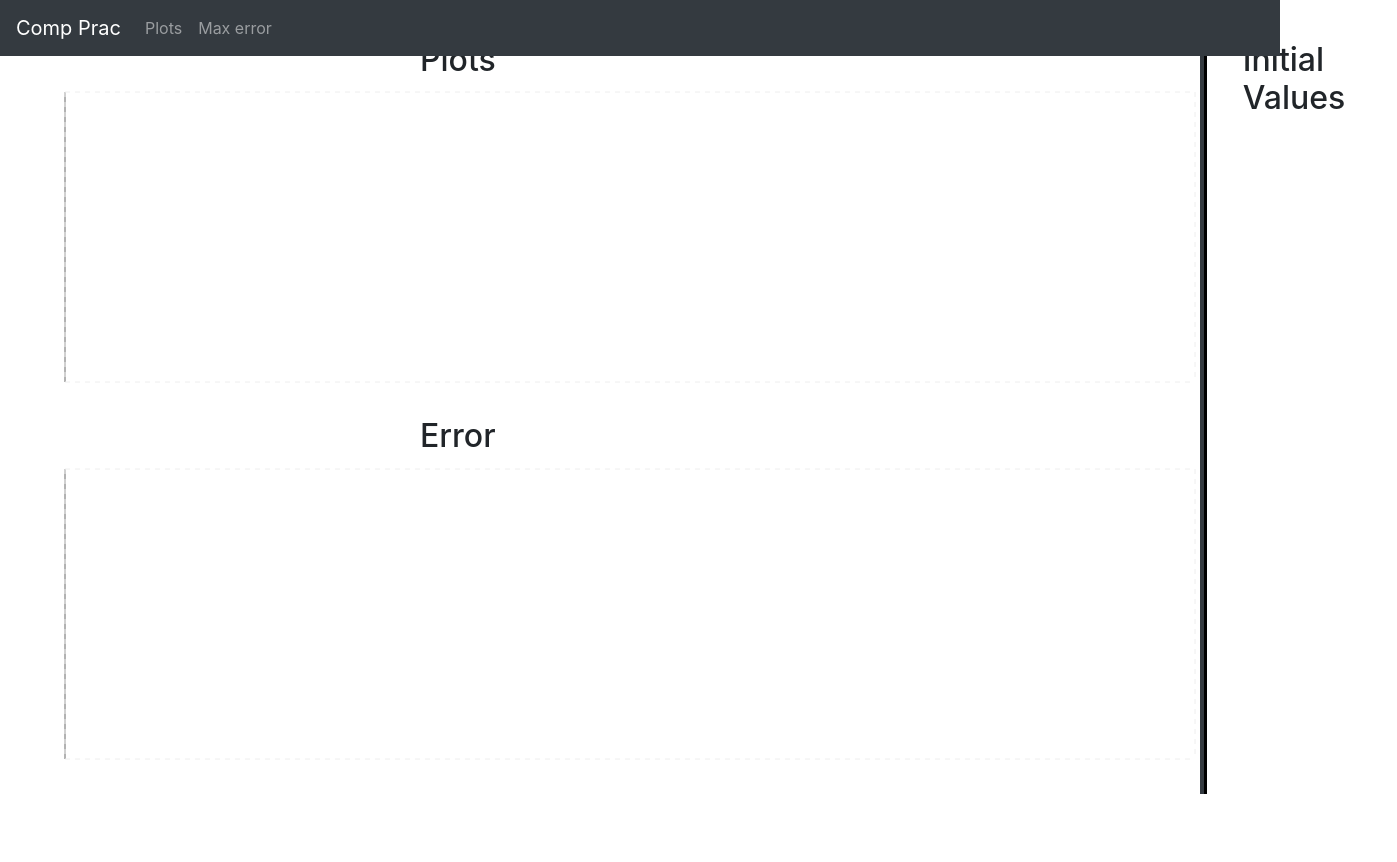
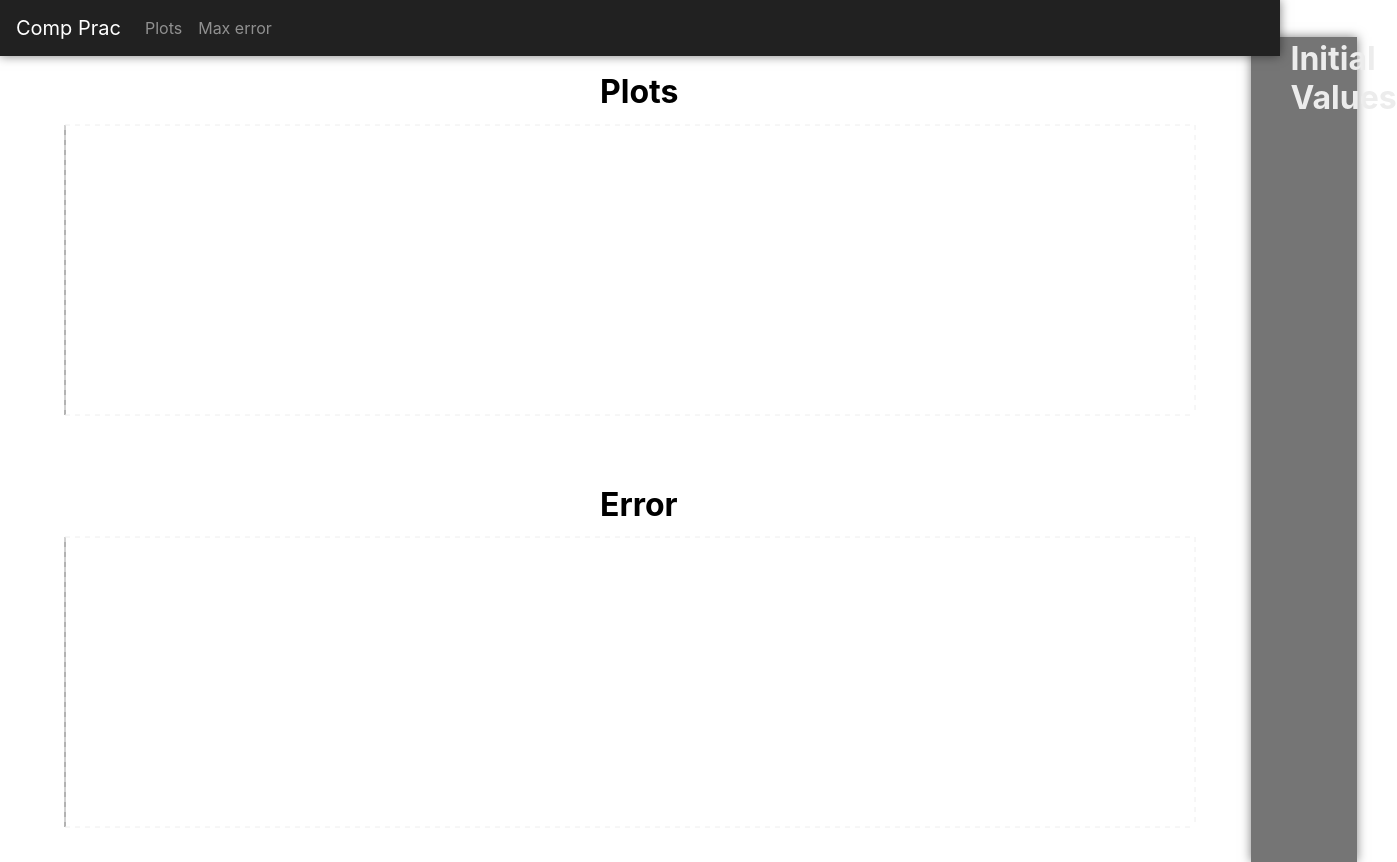
Before and after one commit to k05m0navt/computational-practicum, a React (Create React App) app: page /plots in a window 1280 px wide. Shown: the whole page, 1397 px wide, since content can reach past the window. Before the commit the page ends 800 px from the top, so only its background shows below. Built offline with nearby package versions, Linux system fonts and the light colour scheme.

Commit message:
add design to HomePage and SideBar

```diff
--- a/src/molecules/NavBar.js
+++ b/src/molecules/NavBar.js
@@ -1,5 +1,6 @@
 import React from "react";
 import { Navbar, Nav } from "react-bootstrap";
+import '../styles/NavBar/styles.css';
 
 function NavBar(props) {
     return (
@@ -7,7 +8,7 @@ function NavBar(props) {
             <Navbar
                 collapseOnSelect
                 expand="lg"
-                bg="dark"
+                className='color_nav'
                 variant="dark"
                 fixed="top"
             >
--- a/src/pages/IntroPage/IntroPage.js
+++ b/src/pages/IntroPage/IntroPage.js
@@ -7,7 +7,7 @@ function IntroPage(props) {
         <div className="intro_page">
             <h1>Computational Practicum</h1>
             <ButtonForRoute
-                to="/home"
+                to="/plots"
                 text="Start solving"
                 buttonClass="btn btn-outline-dark"
             />
--- a/src/styles/HomePage/styles.css
+++ b/src/styles/HomePage/styles.css
@@ -1,5 +1,5 @@
 .home_content {
     display: flex;
     flex-direction: row;
-    margin-top: 3.2%;
+    margin-top: 2.9%;
 }
--- /dev/null
+++ b/src/styles/NavBar/styles.css
@@ -0,0 +1,4 @@
+.color_nav {
+    background-color: #212121;
+    box-shadow: 0 0 10px rgba(0,0,0,0.5);
+}
--- a/src/styles/Plot/styles.css
+++ b/src/styles/Plot/styles.css
@@ -1,5 +1,9 @@
-
+.plot {
+    padding-top: 3%;
+}
 
 .plot h2 {
-    padding-left: 35%;
+    padding-left: 50%;
+    font-weight: bold;
+    color: #000000;
 }
--- a/src/styles/SideBar/styles.css
+++ b/src/styles/SideBar/styles.css
@@ -1,8 +1,14 @@
 .side_bar {
     width: 100%;
-    border-left: 2mm ridge #343a40;
+    background-color:  #757575;
+    padding-bottom: 41.2%;
+    margin-left: 4%;
+    box-shadow: 0 0 10px rgba(0,0,0,0.5);
 }
 
 .side_bar h2 {
-    margin-left: 35%;
+    padding-left: 37%;
+    padding-top: 3%;
+    color: #ececec;
+    font-weight: bold;
 }
```
